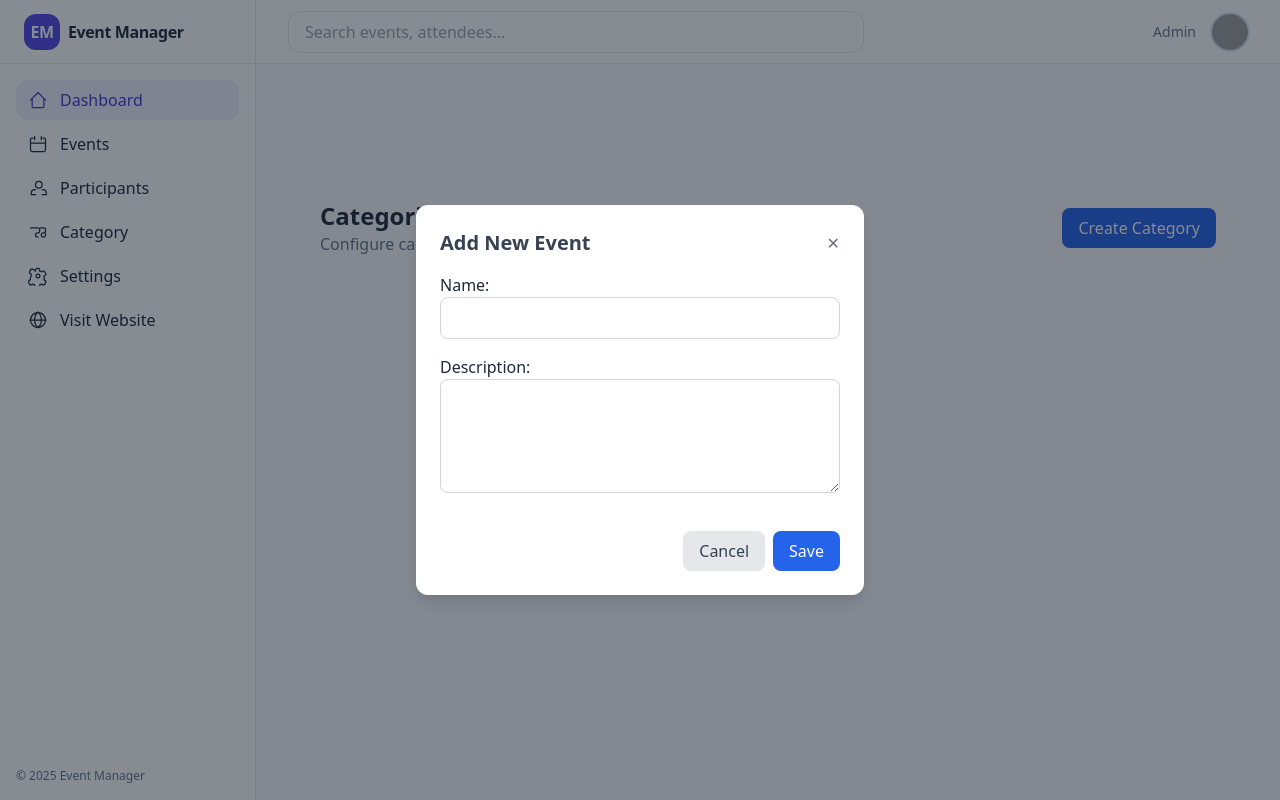
After one commit to yanisahmed/python-event-management, a Django app: page /admin/dashboard/categories/ in a window 1280 px wide, after a click on "Create Category". The commit adds this page. Run offline with Django 5.2, Linux system fonts and the light colour scheme; data that the repository does not hold is empty; some libraries are stand-ins or nearby versions; grey boxes are pictures that could not be loaded.

Commit message:
functionality added to category page

```diff
--- a/event/forms.py
+++ b/event/forms.py
@@ -1,5 +1,5 @@
 from django import forms
-from event.models import Event, Participant
+from event.models import Event, Participant, Category
 
 class CreateUpdateMixin:
     default_class = 'w-full border border-gray-300 rounded-lg px-3 py-2 focus:ring-2 focus:ring-blue-500 focus:outline-none'
@@ -40,3 +40,12 @@ class AddParticipantForm(CreateUpdateMixin, forms.ModelForm):
     def __init__(self, *args, **kwargs):
         super().__init__(*args, **kwargs)
         self.apply_mixin()
+
+class AddCategoryForm(CreateUpdateMixin, forms.ModelForm):
+    class Meta:
+        model = Category
+        fields = ['name', 'description']
+
+    def __init__(self, *args, **kwargs):
+        super().__init__(*args, **kwargs)
+        self.apply_mixin()
--- /dev/null
+++ b/event/templates/dashboard/dashboard-category.html
@@ -0,0 +1,73 @@
+{% extends "dashboard/dashboard.html" %}
+
+{% block dashboard %}
+
+		{% comment %} Modal {% endcomment %}
+        <div class="p-6">
+            <div id="categoryModal" class="hidden fixed inset-0 bg-gray-900 bg-opacity-50 flex items-center justify-center z-50">
+                <div class="bg-white rounded-xl shadow-lg w-full max-w-md p-6">
+                    <div class="flex justify-between items-center mb-4">
+                        <h2 class="text-xl font-semibold text-gray-700">Add New Event</h2>
+                        <button onclick="document.getElementById('categoryModal').classList.add('hidden')"
+                                class="text-gray-500 hover:text-gray-700">✕</button>
+                    </div>
+
+                    {% comment %} action="{% url 'create_event' %}" {% endcomment %}
+                    <form id="categoryForm" method="POST" class="space-y-4">
+                        {% csrf_token %}
+                        {{ category_form.as_p }}
+                        <div class="flex justify-end gap-2 pt-4">
+                            <button type="button" onclick="document.getElementById('categoryModal').classList.add('hidden'); document.getElementById('categoryForm').reset();"
+                                    class="px-4 py-2 bg-gray-200 text-gray-700 rounded-lg hover:bg-gray-300">Cancel</button>
+                            <button type="submit"
+                                class="px-4 py-2 bg-blue-600 text-white rounded-lg hover:bg-blue-700">Save</button>
+                        </div>
+                    </form>
+                </div>
+            </div>
+        </div>
+        {% comment %} Modal End{% endcomment %}
+
+        {% comment %} Flash messages {% endcomment %}
+        {% if messages %}
+            <div class="max-w-7xl mx-auto p-4 lg:p-8">
+                {% for message in messages %}
+                    <div class="mb-4 px-4 py-3 rounded-lg {% if message.tags == 'success' %}bg-green-100 text-green-800{% elif message.tags == 'error' %}bg-red-100 text-red-800{% else %}bg-blue-100 text-blue-800{% endif %}">
+                        {{ message }}
+                    </div>
+                {% endfor %}
+            </div>
+        {% endif %}
+        {% comment %} Flash messages End{% endcomment %}
+
+
+		<div class="max-w-7xl mx-auto p-4 lg:p-8 space-y-6">
+			<header class="flex items-center justify-between">
+				<div>
+					<h1 class="text-2xl font-semibold">Categories</h1>
+					<p class="text-slate-500">Configure category types</p>
+				</div>
+				<div class="flex items-center gap-2">
+					<button onclick="document.getElementById('categoryModal').classList.remove('hidden')"
+						class="px-4 py-2 bg-blue-600 text-white rounded-lg hover:bg-blue-700">
+									Create Category
+								</button>
+				</div>
+			</header>
+
+			<!-- Ticket Cards -->
+			<section class="grid sm:grid-cols-2 lg:grid-cols-3 gap-4">
+				{% for category in categories  %}
+				<div class="rounded-2xl border bg-white p-5">
+					<div class="flex items-center justify-between">
+						<h3 class="font-semibold">{{category.name}}</h3>
+						<span class="text-sm text-slate-500 h-4 w-4 bg-green-500 rounded"></span>
+					</div>
+					<p class="mt-2 text-sm text-slate-600">General access</p>
+					<div class="mt-4 flex gap-2"><button class="px-3 py-2 rounded-xl border">Edit</button><button class="px-3 py-2 rounded-xl border">Delete</button></div>
+				</div>
+				{% endfor %}
+			</section>
+  		</div>
+
+{% endblock dashboard %}
--- a/event/templates/dashboard/dashboard.html
+++ b/event/templates/dashboard/dashboard.html
@@ -33,9 +33,9 @@
                     <svg class="h-5 w-5" viewBox="0 0 24 24" fill="none" stroke="currentColor"><path stroke-linecap="round" stroke-linejoin="round" stroke-width="1.5" d="M17 20h5v-2a4 4 0 00-4-4h-1M9 20H4v-2a4 4 0 014-4h1m0-6a4 4 0 118 0 4 4 0 01-8 0z"/></svg>
                     Participants
                     </a>
-                    <a href="{% url "ticket" %}" class="flex items-center gap-3 px-3 py-2 rounded-xl hover:bg-slate-100">
+                    <a href="{% url "category" %}" class="flex items-center gap-3 px-3 py-2 rounded-xl hover:bg-slate-100">
                     <svg class="h-5 w-5" viewBox="0 0 24 24" fill="none" stroke="currentColor"><path stroke-linecap="round" stroke-linejoin="round" stroke-width="1.5" d="M15 7h4a2 2 0 012 2v2a2 2 0 01-2 2h-.5a2.5 2.5 0 000 5H19a2 2 0 002-2v-2M3 7h9a2 2 0 012 2v2a2 2 0 01-2 2H11.5a2.5 2.5 0 000 5H12"/></svg>
-                    Tickets
+                    Category
                     </a>
                     <a href=" {% url "settings" %} " class="flex items-center gap-3 px-3 py-2 rounded-xl hover:bg-slate-100">
                     <svg class="h-5 w-5" viewBox="0 0 24 24" fill="none" stroke="currentColor"><path stroke-linecap="round" stroke-linejoin="round" stroke-width="1.5" d="M11.983 2.75a2 2 0 012 2V6.1a7.94 7.94 0 012.13.884l1.19-.686a2 2 0 012.73.732l1 1.732a2 2 0 01-.732 2.732l-1.19.686c.17.7.26 1.432.26 2.184s-.09 1.484-.26 2.184l1.19.686a2 2 0 01.732 2.732l-1 1.732a2 2 0 01-2.732.732l-1.19-.686a7.94 7.94 0 01-2.13.884v1.35a2 2 0 01-2 2h-2a2 2 0 01-2-2v-1.35a7.94 7.94 0 01-2.13-.884l-1.19.686a2 2 0 01-2.732-.732l-1-1.732a2 2 0 01.732-2.732l1.19-.686A7.94 7.94 0 013.75 12c0-.752.09-1.484.26-2.184l-1.19-.686A2 2 0 012.088 6.4l1-1.732a2 2 0 012.732-.732l1.19.686A7.94 7.94 0 019.14 6.1V4.75a2 2 0 012-2h2zM12 9.75A2.25 2.25 0 1012 14.25 2.25 2.25 0 0012 9.75z"/></svg>
--- a/event/urls.py
+++ b/event/urls.py
@@ -6,6 +6,6 @@ urlpatterns = [
     path('admin/dashboard/', dashboard, name='dashboard'),
     path('admin/dashboard/events/', dashboard_event, name='event'),
     path('admin/dashboard/participants/', dashboard_participant, name='participant'),
-    path('admin/dashboard/tickets/', dashboard_ticket, name='ticket'),
+    path('admin/dashboard/categories/', dashboard_category, name='category'),
     path('admin/dashboard/settings/', dashboard_settings, name='settings')
 ]
--- a/event/views.py
+++ b/event/views.py
@@ -1,9 +1,9 @@
 from datetime import datetime
 from django.http import HttpResponse
 from django.shortcuts import render, redirect
-from event.forms import AddEventForm, AddParticipantForm
+from event.forms import AddEventForm, AddParticipantForm, AddCategoryForm
 from django.contrib import messages
-from event.models import Event, Participant
+from event.models import Event, Participant, Category
 from django.db.models import Count, Q
 
 # Create your views here.
@@ -81,8 +81,23 @@ def dashboard_participant(request):
 
     return render(request, 'dashboard/dashboard-participant.html', context)
 
-def dashboard_ticket(request):
-    return render(request, 'dashboard/dashboard-ticket.html')
+def dashboard_category(request):
+    category_query = Category.objects.all()
+    category_form = AddCategoryForm()
+    if request.method == 'POST':
+        category_form = AddCategoryForm(request.POST)
+
+        if category_form.is_valid():
+            category_form.save()
+            category_form = AddCategoryForm()
+
+        messages.success(request, 'Category added successfully.')
+        return redirect('category')
+    context = {
+            'categories': category_query,
+            'category_form': category_form
+        }
+    return render(request, 'dashboard/dashboard-category.html', context)
 
 def dashboard_settings(request):
     return render(request, 'dashboard/dashboard-settings.html')
```
Also changed, not shown: event/templates/dashboard/dashboard-ticket.html (deleted, +0 -88 lines).
